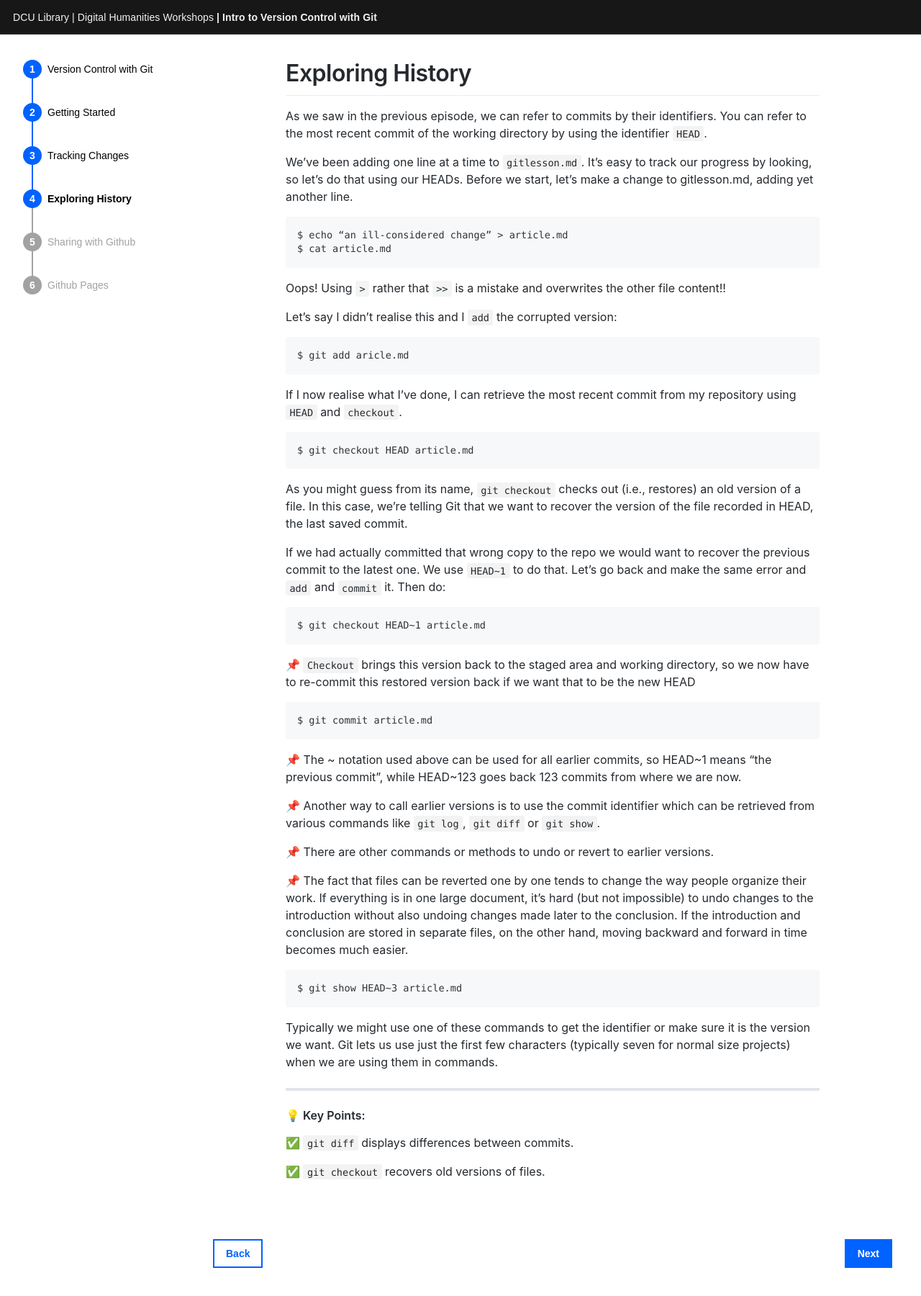
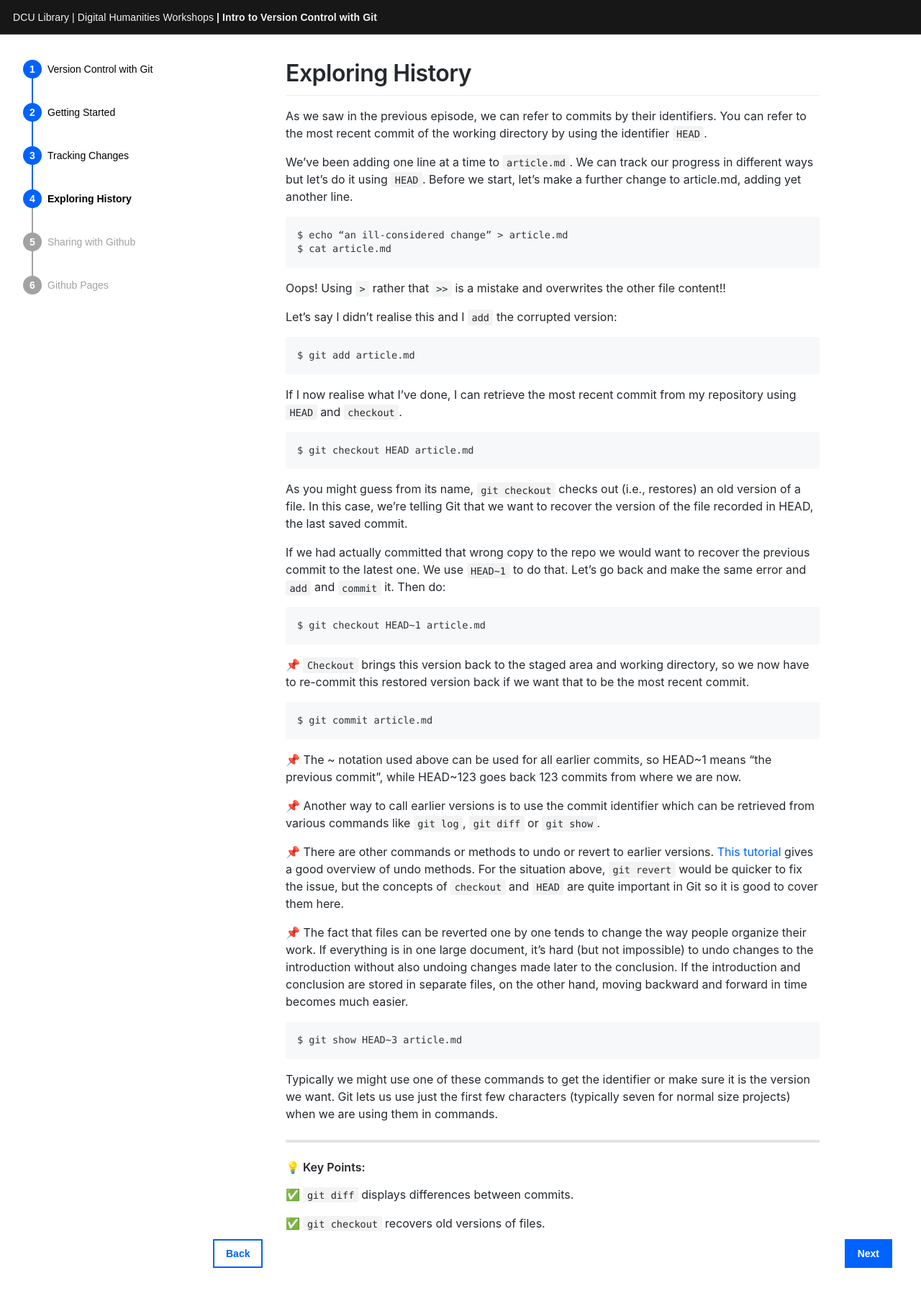
Before and after one commit to liamodwyer/github-pages, a Jekyll site: the page built from _workshop/exploring-history.md, in a window 1280 px wide. Shown: the top 1800 px of the page at 72% size. Built offline with Jekyll 4.4.1, drawn with Linux system fonts in a browser that asks for light colours; some web fonts are replaced.

````diff
--- a/_workshop/exploring-history.md
+++ b/_workshop/exploring-history.md
@@ -5,7 +5,7 @@ date: 0000-01-04    # Page order is set by date
 
 As we saw in the previous episode, we can refer to commits by their identifiers. You can refer to the most recent commit of the working directory by using the identifier `HEAD`.
 
-We’ve been adding one line at a time to `gitlesson.md`. It’s easy to track our progress by looking, so let’s do that using our HEADs. Before we start, let’s make a change to gitlesson.md, adding yet another line.
+We’ve been adding one line at a time to `article.md`. We can track our progress in different ways but let’s do it using `HEAD`. Before we start, let’s make a further change to article.md, adding yet another line.
 
 ```
 $ echo “an ill-considered change” > article.md
@@ -15,7 +15,7 @@ Oops! Using `>` rather that `>>` is a mistake and overwrites the other file cont
 
 Let's say I didn't realise this and I `add` the corrupted version:
 ```
-$ git add aricle.md
+$ git add article.md
 ```
 If I now realise what I've done, I can retrieve the most recent commit from my repository using `HEAD` and `checkout`.
 ```
@@ -29,7 +29,7 @@ If we had actually committed that wrong copy to the repo we would want to recove
 $ git checkout HEAD~1 article.md
 ```
 
-📌 `Checkout` brings this version back to the staged area and working directory, so we now have to re-commit this restored version back if we want that to be the new HEAD
+📌 `Checkout` brings this version back to the staged area and working directory, so we now have to re-commit this restored version back if we want that to be the most recent commit.
 
 ```
 $ git commit article.md
@@ -39,7 +39,7 @@ $ git commit article.md
 
 📌 Another way to call earlier versions is to use the commit identifier which can be retrieved from various commands like `git log`, `git diff` or `git show`.
 
-📌 There are other commands or methods to undo or revert to earlier versions.
+📌 There are other commands or methods to undo or revert to earlier versions. [This tutorial](https://www.atlassian.com/git/tutorials/undoing-changes) gives a good overview of undo methods. For the situation above, `git revert` would be quicker to fix the issue, but the concepts of `checkout` and `HEAD` are quite important in Git so it is good to cover them here.
 
 📌 The fact that files can be reverted one by one tends to change the way people organize their work. If everything is in one large document, it’s hard (but not impossible) to undo changes to the introduction without also undoing changes made later to the conclusion. If the introduction and conclusion are stored in separate files, on the other hand, moving backward and forward in time becomes much easier.
 
````
Also changed, not shown: _workshop/github-pages.md (+1 -1 lines), _workshop/sharing-with-github.md (+1 -1 lines).
